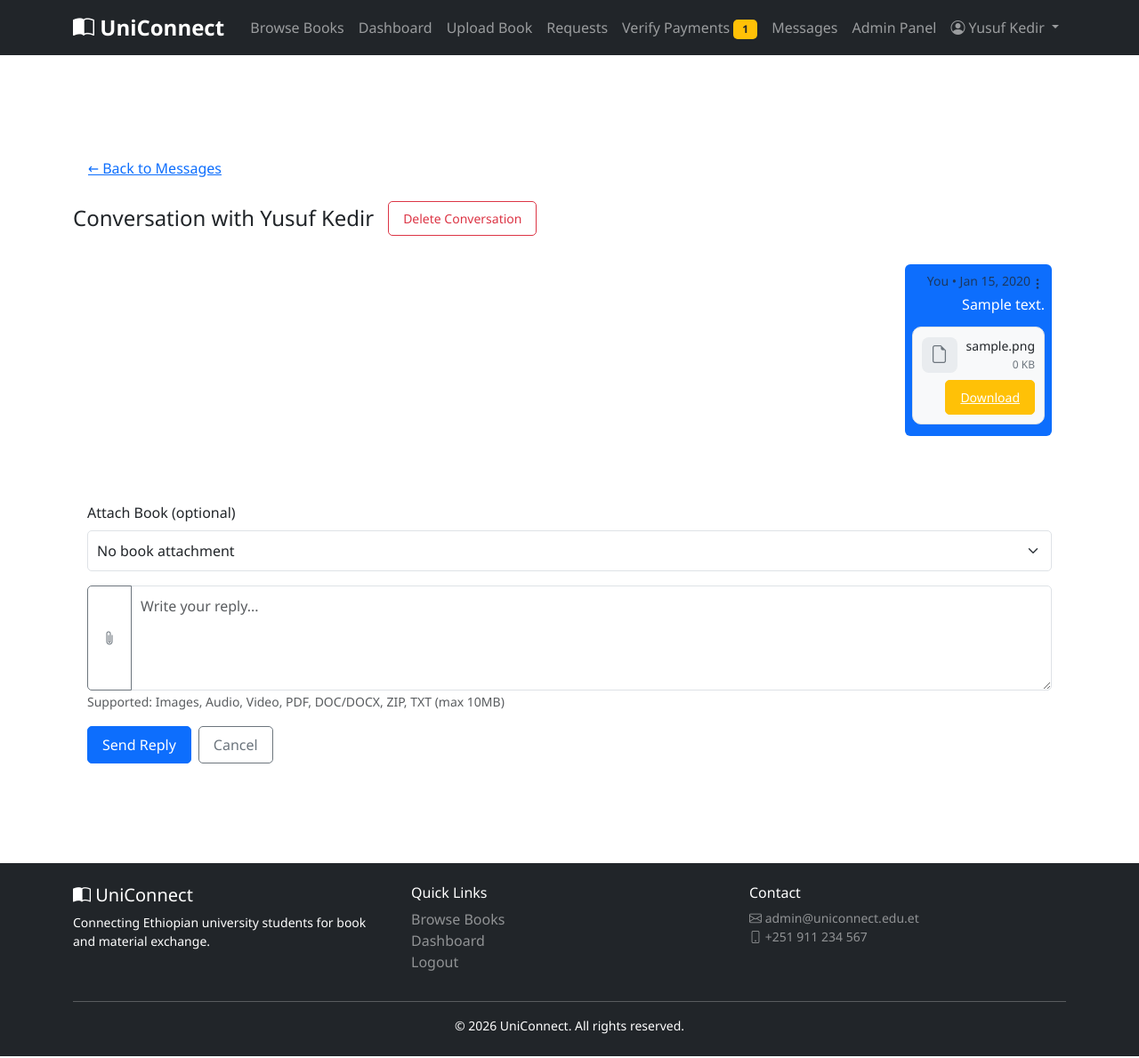
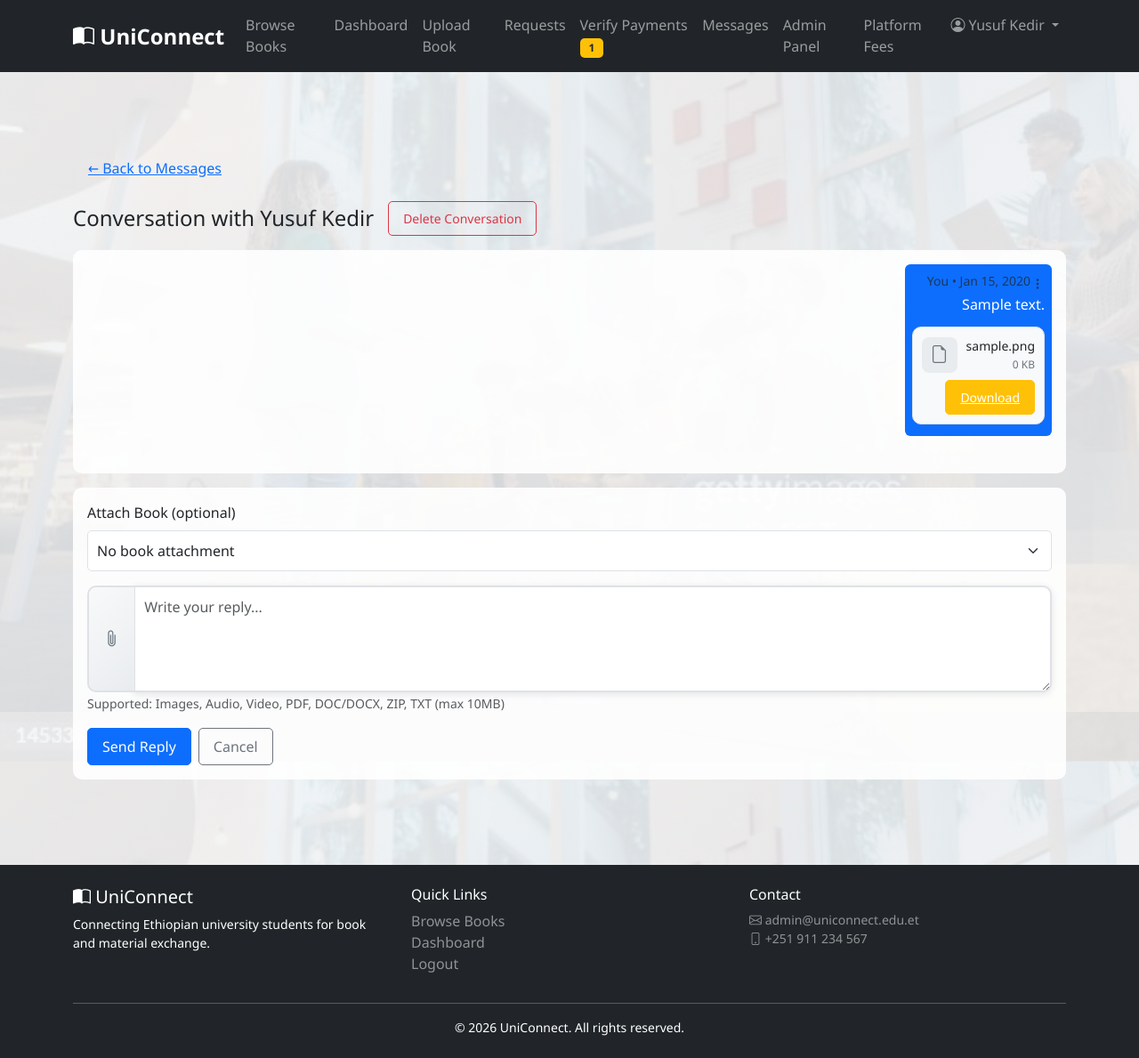
Before and after one commit to yu12suf/Ethiopian-UniConnect, a PHP site: page /views/dashboard/conversation.php?other_user_id=1 in a window 1280 px wide. Shown: the whole page at 89% size. Run offline with PHP 8.4, Linux system fonts and the light colour scheme; a user stored in the database is signed in; data comes from the database, SQL or seed files in the repository; tables that the repository leaves empty or names only in its code hold one stand-in row (values such as "Sample post"); some libraries are stand-ins or nearby versions.

Commit message:
Updated dashboard UI, platform fees page, navbar, removed setup script

```diff
--- a/assets/css/style.css
+++ b/assets/css/style.css
@@ -15,8 +15,11 @@ body {
   display: flex;
   flex-direction: column;
   padding-top: 120px;
-  background: linear-gradient(135deg, #f5f7fa 0%, #c3cfe2 100%);
-  background-image: none;
+  background: linear-gradient(135deg, rgba(248, 249, 250, 0.9) 0%, rgba(233, 236, 239, 0.9) 50%, rgba(248, 249, 250, 0.9) 100%), url('../../assets/css/image/universitystudents.jpg');
+  background-attachment: fixed;
+  background-size: cover;
+  background-position: center;
+  background-repeat: no-repeat;
 }
 
 main {
@@ -538,27 +541,77 @@ main {
   height: 500px;
   overflow-y: auto;
   border: 1px solid #dee2e6;
-  border-radius: 10px;
+  border-radius: 15px;
   padding: 20px;
+  background: linear-gradient(135deg, #ffffff 0%, #f8f9fa 100%);
+  box-shadow: inset 0 2px 4px rgba(0, 0, 0, 0.05);
 }
 
 .stat-card {
   background: linear-gradient(135deg, #667eea 0%, #764ba2 100%);
   color: white;
-  border-radius: 10px;
-  padding: 20px;
+  border-radius: 15px;
+  padding: 25px;
+  box-shadow: 0 4px 15px rgba(0, 0, 0, 0.1);
+  transition: transform 0.3s ease, box-shadow 0.3s ease;
+}
+
+.stat-card:hover {
+  transform: translateY(-5px);
+  box-shadow: 0 8px 25px rgba(0, 0, 0, 0.15);
 }
 
 .stat-card h3 {
   font-size: 2.5rem;
   font-weight: bold;
   margin-bottom: 5px;
+  text-shadow: 0 2px 4px rgba(0, 0, 0, 0.2);
 }
 
 .stat-card p {
   font-size: 1rem;
   margin: 0;
   opacity: 0.9;
+}
+
+/* Conversation Reply Form Styles */
+.input-group .form-control {
+  border-radius: 0 10px 10px 0;
+  border: 2px solid #dee2e6;
+  box-shadow: 0 2px 8px rgba(0, 0, 0, 0.1);
+  transition: border-color 0.3s ease, box-shadow 0.3s ease;
+  font-size: 1rem;
+  line-height: 1.5;
+}
+
+.input-group .form-control:focus {
+  border-color: var(--primary-color);
+  box-shadow: 0 0 0 0.2rem rgba(13, 110, 253, 0.25);
+}
+
+.input-group .btn-outline-secondary {
+  border-radius: 10px 0 0 10px;
+  border: 2px solid #dee2e6;
+  border-right: none;
+  background: linear-gradient(135deg, #f8f9fa 0%, #e9ecef 100%);
+  color: #6c757d;
+  transition: all 0.3s ease;
+  min-height: 38px; /* Match textarea height */
+  display: flex;
+  align-items: center;
+  justify-content: center;
+}
+
+.input-group .btn-outline-secondary:hover {
+  background: linear-gradient(135deg, #e9ecef 0%, #dee2e6 100%);
+  border-color: #adb5bd;
+  color: #495057;
+  transform: translateY(-1px);
+  box-shadow: 0 4px 8px rgba(0, 0, 0, 0.15);
+}
+
+.input-group .btn-outline-secondary i {
+  font-size: 1.2rem;
 }
 
 @media (max-width: 768px) {
@@ -573,4 +626,12 @@ main {
   .message-bubble {
     max-width: 85%;
   }
+
+  .input-group .form-control {
+    font-size: 0.9rem;
+  }
+
+  .input-group .btn-outline-secondary {
+    min-height: 36px;
+  }
 }
--- a/includes/navbar.php
+++ b/includes/navbar.php
@@ -63,6 +63,9 @@
                         <li class="nav-item">
                             <a class="nav-link" href="<?= site_url('views/admin/index.php') ?>">Admin Panel</a>
                         </li>
+                        <li class="nav-item">
+                            <a class="nav-link" href="<?= site_url('views/admin/platform_fees.php') ?>">Platform Fees</a>
+                        </li>
                     <?php endif; ?>
 
                     <li class="nav-item dropdown">
--- a/views/admin/platform_fees.php
+++ b/views/admin/platform_fees.php
@@ -33,6 +33,7 @@ $pendingPayments = $platformFee->getPendingPayments();
 
 <!DOCTYPE html>
 <html lang="en">
+
 <head>
     <meta charset="UTF-8">
     <meta name="viewport" content="width=device-width, initial-scale=1.0">
@@ -41,6 +42,7 @@ $pendingPayments = $platformFee->getPendingPayments();
     <link rel="stylesheet" href="https://cdn.jsdelivr.net/npm/bootstrap-icons@1.10.0/font/bootstrap-icons.css">
     <link rel="stylesheet" href="../../assets/css/style.css">
 </head>
+
 <body>
     <?php include '../../includes/navbar.php'; ?>
 
@@ -152,7 +154,7 @@ $pendingPayments = $platformFee->getPendingPayments();
     <script src="https://cdn.jsdelivr.net/npm/bootstrap@5.3.0/dist/js/bootstrap.bundle.min.js"></script>
     <script>
         const actionModal = document.getElementById('actionModal');
-        actionModal.addEventListener('show.bs.modal', function (event) {
+        actionModal.addEventListener('show.bs.modal', function(event) {
             const button = event.relatedTarget;
             const action = button.getAttribute('data-action');
             const paymentId = button.getAttribute('data-payment-id');
@@ -179,4 +181,5 @@ $pendingPayments = $platformFee->getPendingPayments();
         });
     </script>
 </body>
+
 </html>
```
Also changed, not shown: setup_database.php (deleted, +0 -62 lines), views/dashboard/index.php (+6 -2 lines), uploads/transactions/proof_698cb707808f1.png (added), views/dashboard/uploads/transactions/proof_698cb02f23f65_1770827823.jpg (added), views/dashboard/uploads/transactions/proof_698cb234ef8da_1770828340.jpg (added).
